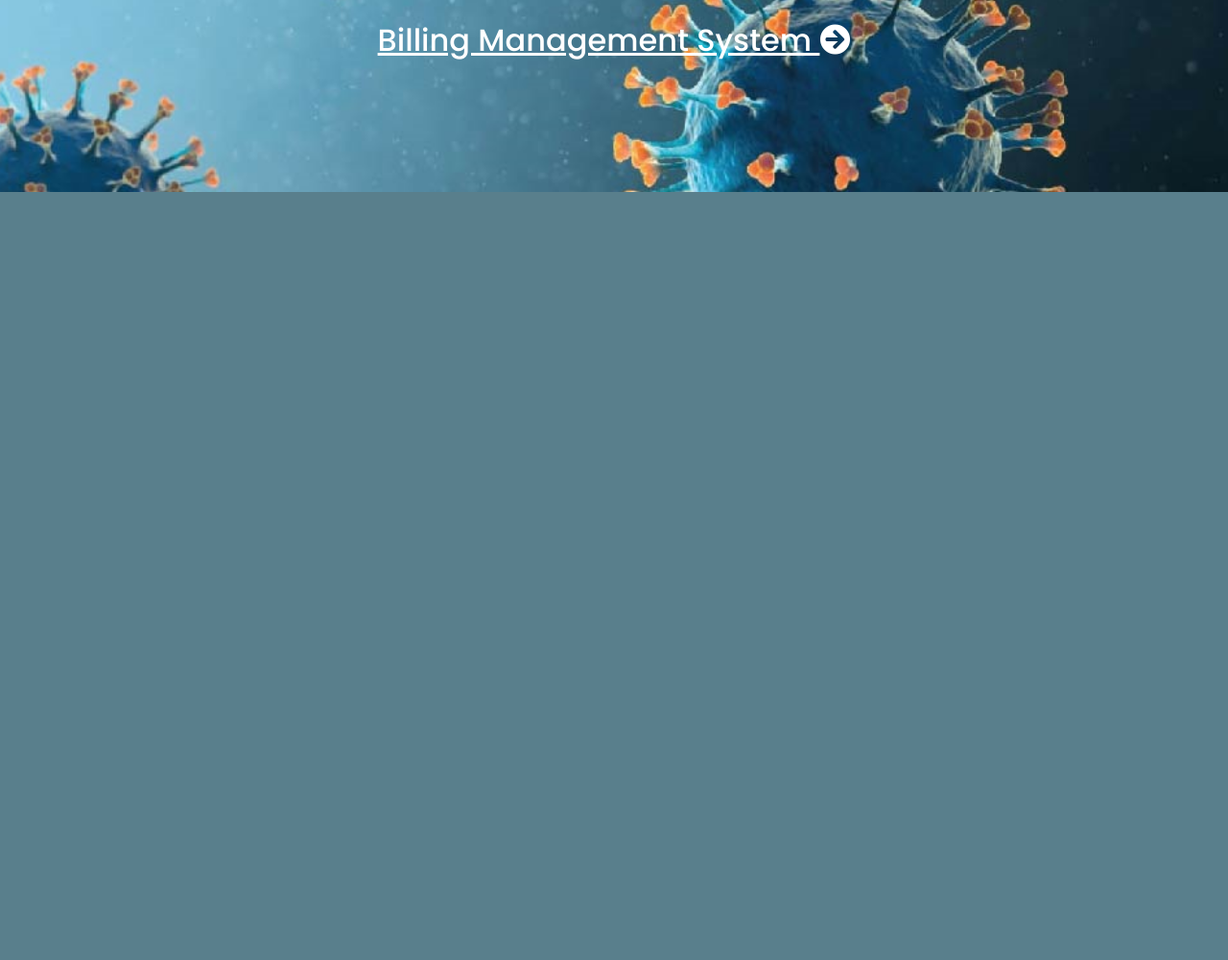
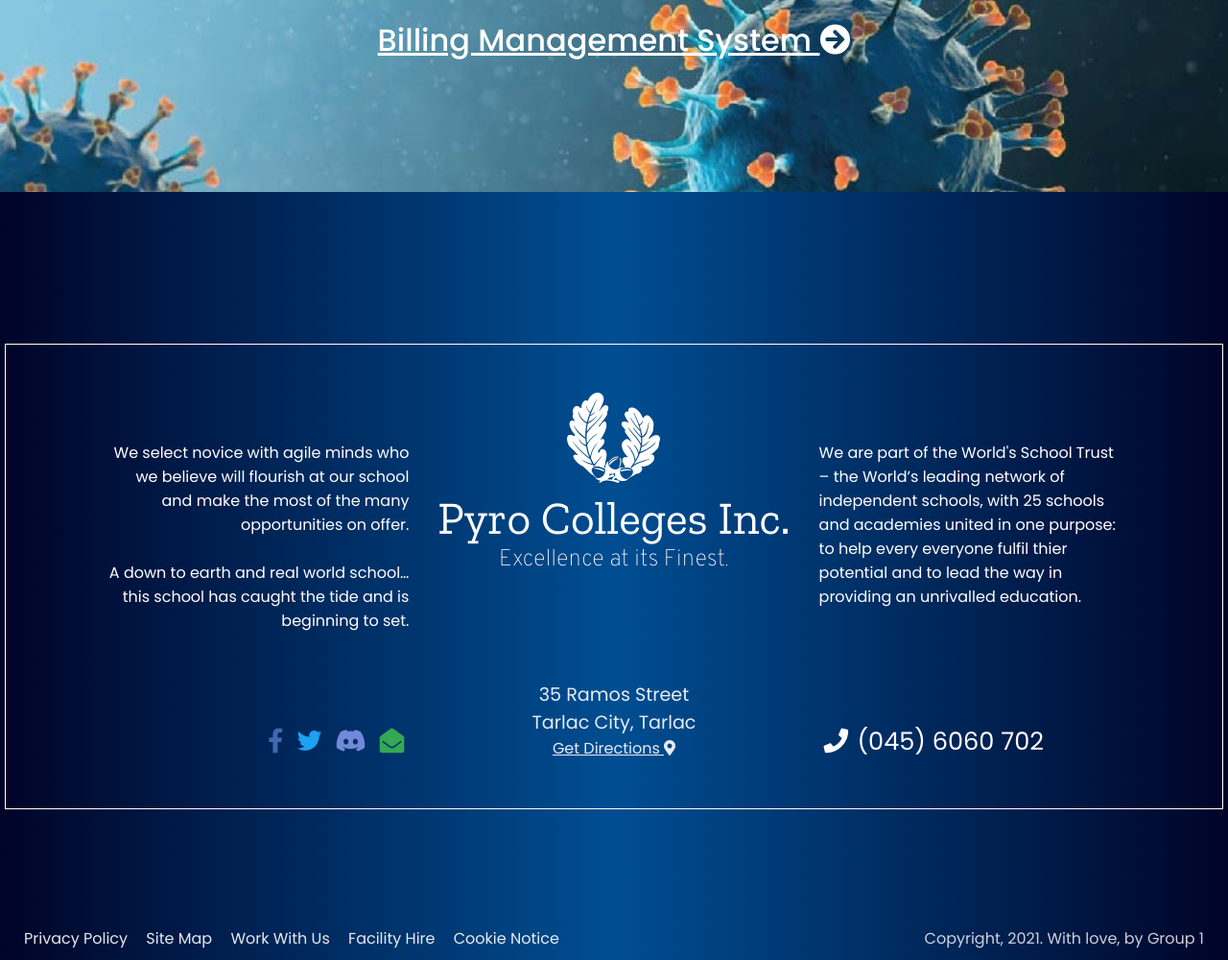
Before and after one commit to Pyro247/Billing-Management-System, a PHP site: page / in a window 1280 px wide. Shown: the part 3000-4000 px from the top of the page at 96% size. Before the commit the page ends 3200 px from the top, so only its background shows below. Run offline with PHP 8.4, Linux system fonts and the light colour scheme; some libraries are stand-ins or nearby versions.

Commit message:
Added footer on landing page

```diff
--- a/css/sample.css
+++ b/css/sample.css
@@ -310,7 +310,7 @@
     width: 200px;
     height: 200px;
     display: block;
-    margin: 0 auto;
+    margin: 5px auto;
 }
 
 .mvo_wrapper{
@@ -472,3 +472,142 @@
     font-weight: 500;
     color: var(--white-color);
 }
+
+
+/* Footer */
+.footer_section{
+    width: 100%;
+    height: 100vh;
+    padding-top: 100px;
+    padding: 5px;
+    background-image: linear-gradient(to right, #000428, #004e92, #000428 );
+    display: grid;
+    place-items: center;
+    position: relative;
+}
+
+.footer_wrapper{
+    width: 100%;
+    border: 1px solid white;
+    display: flex;
+    flex-direction: column;
+    justify-content: center;
+    color: var(--white-color);
+    padding: 50px 100px;
+
+}
+
+.footer_up{
+    margin-bottom: 50px;
+}
+
+.footer_up, .footer_down{
+    display: flex;
+}
+
+.footer_up .footer.fl{
+    margin-top: 50px;
+    text-align: right;
+    width: 30%;
+}
+
+.footer_up .footer.fm{
+    text-align: center;
+    width: 40%;
+}
+
+
+.footer_up .footer.fr{
+    margin-top: 50px;
+    width: 30%;
+}
+
+
+.footer_up .footer.fm p{
+    font-family: var(--font-school-name);
+    font-size: 3rem;
+}
+
+.footer_up .footer.fm span{
+    font-size: 1.5rem;
+    font-family: var(--font-tagline);
+}
+
+
+/* Footer down */
+.footer_down .footer.fl{
+    text-align: right;
+    margin-top: auto;
+    width: 30%;
+}
+
+.footer_down .footer.fl a, .footer_down .footer.fr i{
+    text-decoration: none;
+    color: var(--white-color);
+    margin: 0 5px;
+    font-size: 1.6rem;
+}
+
+.footer_down .footer.fl a:first-child{
+    color: #4267B2;
+}
+
+.footer_down .footer.fl a:nth-child(2){
+    color: #1DA1F2;
+}
+
+.footer_down .footer.fl a:nth-child(3){
+    color: #7289DA;
+}
+
+.footer_down .footer.fl a:last-child{
+    color: #34A853;
+}
+
+.footer_down .footer.fm a{
+    opacity: .9;
+    color: white;
+}
+
+.footer_down .footer.fm p{
+    font-size: 1.2rem;
+    opacity: .9;
+}
+
+.footer_down .footer.fm{
+    margin-top: auto;
+    text-align: center;
+    width: 40%;
+}
+
+.footer_down .footer.fr{
+    text-align: left;
+    margin-top: auto;
+    width: 30%;
+}
+
+.footer_down .footer.fr span{
+    font-size: 1.6rem;
+}
+
+/* Footer 2 */
+footer{
+    position: absolute;
+    bottom: 10px;
+    width: 100%;
+    padding-left: 25px;
+    padding-right: 25px;
+}
+
+footer a{
+    color: var(--white-color);
+    opacity: .9;
+    margin-right: 15px;
+    text-decoration: none;
+}
+
+footer span{
+    float: right;
+    color: white;
+    opacity: .8;
+}
--- a/html/registrar_access.php
+++ b/html/registrar_access.php
@@ -56,6 +56,7 @@
               <p>Excellence at its finest.</p>
           </div>
       </div>
+      <a href="../index.html" class="logout__">Logout</a>
   </div>
 
 
--- a/index.html
+++ b/index.html
@@ -170,6 +170,69 @@
     </div>
 
 
+    <!-- Footer -->
+    <div class="footer_section" id="footer">
+        <div class="footer_wrapper">
+            <div class="footer_up">
+            <div class="footer fl">
+                <p>We select novice with agile minds who we believe will
+                    flourish at our school and make the most of the many opportunities on offer.</p>
+                    <br>
+                    <p>A down to earth and real world school…this school has caught the tide and is beginning to set.</p>
+
+            </div>
+
+            <div class="footer fm">
+                <img src="./images/logo.png" alt="">
+                <p>Pyro Colleges Inc.</p>
+                <span>Excellence at its Finest.</span>
+
+
+            </div>
+
+            <div class="footer fr">
+                We are part of the World's School Trust – the World’s leading network of independent schools,
+                with 25 schools and academies united in one purpose:
+                to help every everyone fulfil thier potential and to lead the way in providing an unrivalled education.
+            </div>
+        </div>
+
+        <!-- Footer Down -->
+        <div class="footer_down">
+                <div class="footer fl">
+                    <a href=""><i class="fab fa-facebook-f"></i></a>
+                    <a href=""><i class="fab fa-twitter"></i></a>
+                    <a href=""><i class="fab fa-discord"></i></a>
+                    <a href=""><i class="fas fa-envelope-open"></i></a>
+
+                </div>
+
+                <div class="footer fm">
+                    <p>35 Ramos Street</p>
+                    <p>Tarlac City, Tarlac</p>
+                    <a href="">Get Directions <i class="fas fa-map-marker-alt"></i></a>
+
+
+                </div>
+
+                <div class="footer fr">
+                    <i class="fas fa-phone"></i>
+                    <span>(045) 6060 702</span>
+                </div>
+            </div>
+        </div>
+        <footer>
+            <a href="">Privacy Policy</a>
+            <a href="">Site Map</a>
+            <a href="">Work With Us</a>
+            <a href="">Facility Hire</a>
+            <a href="">Cookie Notice</a>
+            <span>Copyright, 2021. With love, by Group 1</span>
+        </footer>
+    </div>
+
+
+    <!-- Footer_2 -->
 
 
 
```
Also changed, not shown: css/registrar_access.css (+9 -2 lines).
